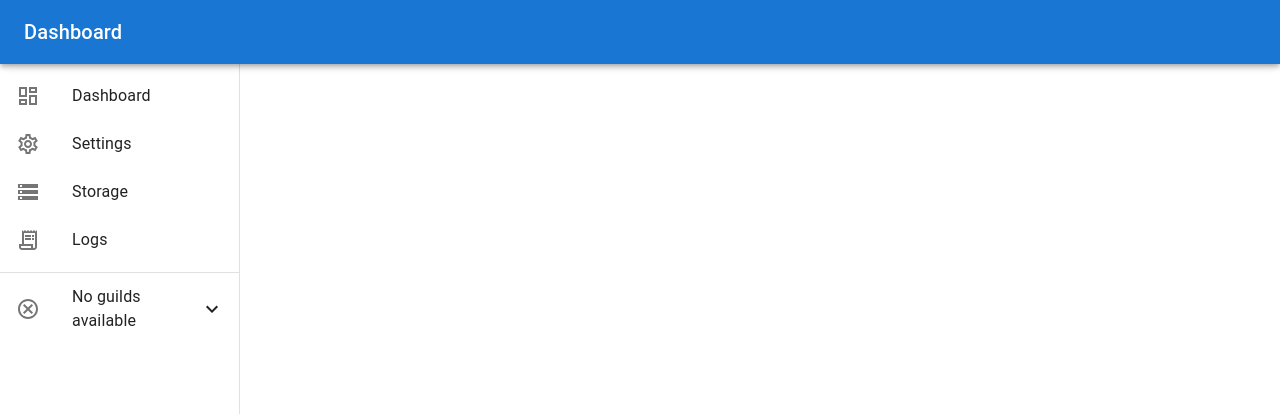
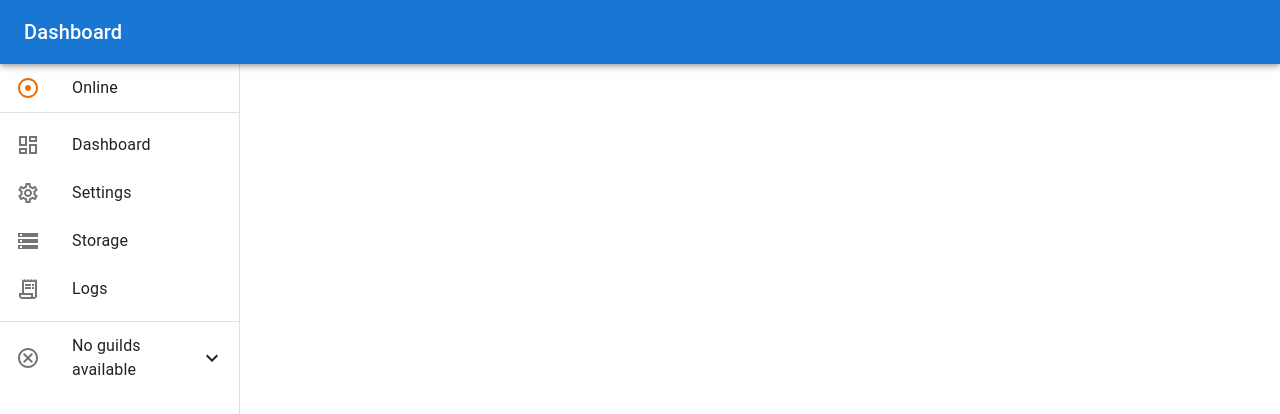
Before and after one commit to tnikFi/discord-bot-ui, a React (Vite) app: page / in a window 1280 px wide. Shown: the top 414 px of the page. Built offline with nearby package versions, Linux system fonts and the light colour scheme.

Commit message:
Added status to sidebar

```diff
--- a/src/components/DrawerContent.tsx
+++ b/src/components/DrawerContent.tsx
@@ -10,6 +10,7 @@ import StorageIcon from '@mui/icons-material/StorageOutlined';
 import GuildList from './GuildList'
 import { Guild } from './GuildList'
 import React from 'react'
+import Status from './Status'
 
 const testGuilds: Guild[] = [
     { icon: 'https://dummyimage.com/256x256.png', id: 1, name: 'test 1' },
@@ -60,6 +61,8 @@ const routes: Route[] = [
 const DrawerContent = () => {
     return (
         <Box sx={{ overflowY: 'auto', overflowX: 'hidden', width: constants.drawerWidth }}>
+            <Status />
+            <Divider />
             <RouteList routes={routes} />
             <Divider />
             <GuildList guilds={testGuilds} />
--- /dev/null
+++ b/src/components/Status.tsx
@@ -0,0 +1,23 @@
+import AdjustOutlinedIcon from '@mui/icons-material/AdjustOutlined';
+import { List, ListItem, ListItemButton, ListItemIcon, ListItemText, Tooltip } from '@mui/material';
+
+// Placeholder for now. Eventually this will be a component that checks the response
+// time of the bot and displays the status accordingly.
+const ping = 1000
+
+const degradedThreshold = 1000
+
+const Status = () => {
+    return (
+        <ListItem>
+            <Tooltip title={`${ping} ms`}>
+                <ListItemIcon>
+                    <AdjustOutlinedIcon color={ping ? ping < degradedThreshold ? 'success' : 'warning' : 'error'} />
+                </ListItemIcon>
+            </Tooltip>
+            <ListItemText primary={ping ? ping < degradedThreshold ? 'Online' : 'Online' : 'Offline'} />
+        </ListItem>
+    )
+}
+
+export default Status
```
